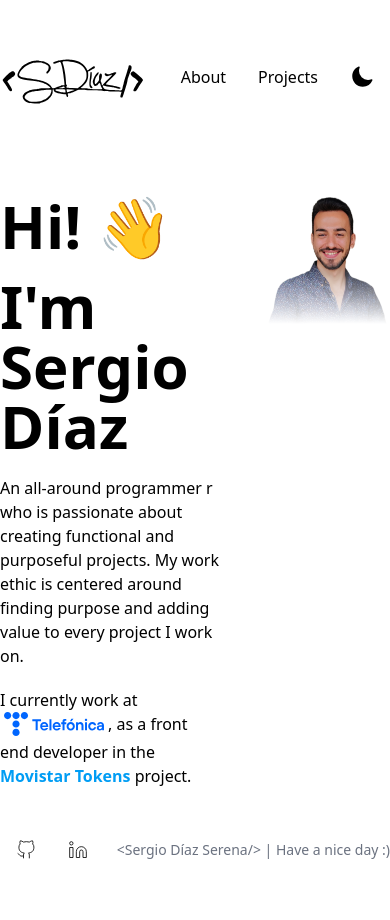
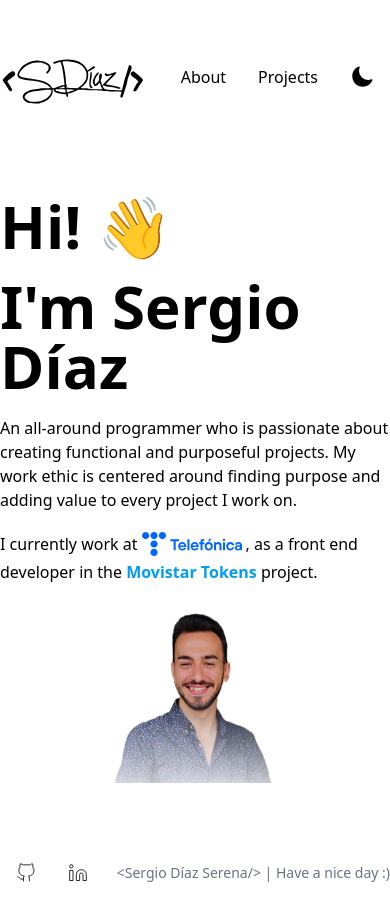
Before and after one commit to sergiodisere/portfolio-v3, a React (Vite) app: page / in a window 390 px wide. Shown: the top 920 px of the page. Built offline with nearby package versions, Linux system fonts and the light colour scheme.

Commit message:
Add Media Querys

```diff
--- a/index.html
+++ b/index.html
@@ -6,7 +6,7 @@
     <meta name="viewport" content="width=device-width, initial-scale=1.0" />
     <title>Sergio Díaz Serena</title>
   </head>
-  <body>
+  <body class="bg-white dark:bg-night dark:text-slate-50">
     <div id="root"></div>
     <script type="module" src="/src/main.jsx"></script>
   </body>
--- a/src/App.jsx
+++ b/src/App.jsx
@@ -4,12 +4,10 @@ import Footer from "./components/Footer/Footer";
 
 function App() {
   return (
-    <div className="bg-white dark:bg-night dark:text-slate-50">
-      <div className="max-w-5xl mx-auto h-screen flex flex-col">
-        <Header />
-        <Main/>
-        <Footer/>
-      </div>
+    <div className="xl:max-w-5xl max-w-3xl mx-auto h-screen flex flex-col">
+      <Header />
+      <Main />
+      <Footer />
     </div>
   );
 }
--- a/src/components/Main/Main.jsx
+++ b/src/components/Main/Main.jsx
@@ -1,13 +1,14 @@
 import LogoTlf from "../../assets/Telefonica.svg";
+import Yo from "../../assets/Yo.png";
 
 function Main() {
   return (
-    <div className="flex flex-row pt-9 gap-x-12 flex-1">
+    <div className="flex xl:flex-row flex-col pt-9 gap-x-12 flex-1">
       <div className="space-y-5">
         <h2 className="text-6xl font-extrabold">Hi! 👋 </h2>
         <h1 className="text-6xl font-extrabold">I'm Sergio Díaz</h1>
         <p>
-          An all-around programmer r who is passionate about creating functional
+          An all-around programmer who is passionate about creating functional
           and purposeful projects. My work ethic is centered around finding
           purpose and adding value to every project I work on.
         </p>
@@ -20,15 +21,27 @@ function Main() {
               alt="logo Telefónica"
               width={100}
               height={100}
-          /></a>
-          , as a front end developer in the <a className="text-movistar font-extrabold" href="https://mistokens.movistar.com/" target="_blank">Movistar Tokens</a> project.{" "}
+            />
+          </a>
+          , as a front end developer in the{" "}
+          <a
+            className="text-movistar font-extrabold"
+            href="https://mistokens.movistar.com/"
+            target="_blank"
+          >
+            Movistar Tokens
+          </a>{" "}
+          project.{" "}
         </p>
       </div>
 
-      <picture>
+      <picture className="max-xl:flex items-center justify-center">
         <img
-          style={{"-webkit-mask-image": "linear-gradient(#000,#000,transparent)"}}
-          src="src/assets/Yo.png"
+          className="max-xl:w-5/12 max-xl:py-7"
+          style={{
+            "-webkit-mask-image": "linear-gradient(#000,#000,transparent)",
+          }}
+          src={Yo}
           alt="Sergio Diaz medio cuerpo"
           width={800}
           height={800}
@@ -38,6 +51,4 @@ function Main() {
   );
 }
 
-
-
 export default Main;
```
Also changed, not shown: 2 other files (tests, documents, lock files or other folders). Lines whose indentation alone changed are shown as unchanged.
